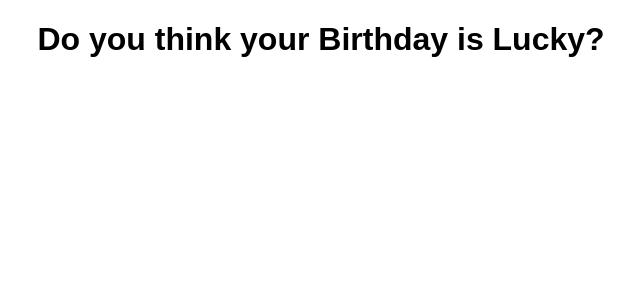
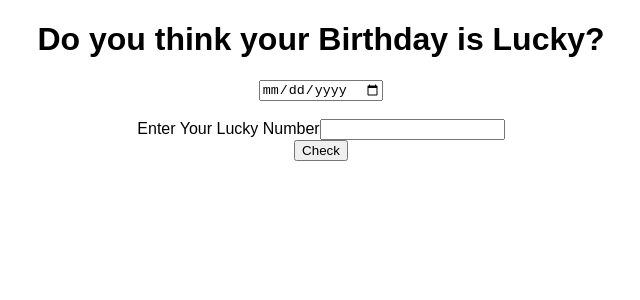
Before and after one commit to rkapoor10/lucky-birthday-reactApp, a React (Create React App) app: page / in a window 1280 px wide. Shown: the top 300 px of the page, without its empty margins (319-959 px from the left). Built offline with nearby package versions, Linux system fonts and the light colour scheme.

Commit message:
Update App.js

```diff
--- a/src/App.js
+++ b/src/App.js
@@ -1,9 +1,66 @@
+import React, { useState } from "react";
 import "./styles.css";
 
 export default function App() {
+  const [dobInput, setDobInput] = useState([]);
+  const [luckyNoInput, setLuckyNoInput] = useState(0);
+  const [output, setOutput] = useState("");
+
+  function onClickHandler() {
+    const dobArray = dobInput.split("-");
+    if (dobArray[0] >= 2021) {
+      setOutput(
+        <>
+          <div>Birthday's can only be celebrated after you are born</div>
+        </>
+      );
+    } else {
+      let sum = 0;
+      dobArray.map((element) => {
+        sum = sum + Number(element);
+        return sum;
+      });
+      let luck = 0;
+      luck = sum % Number(luckyNoInput);
+      console.log(luck);
+      if (luck === 0) {
+        setOutput(<div>You are a lucky person</div>);
+      } else {
+        setOutput(
+          <div>
+            But remember "Luck is what happens when preparation meets
+            opportunity!"
+          </div>
+        );
+      }
+    }
+  }
+
   return (
     <div className="App">
       <h1>Do you think your Birthday is Lucky?</h1>
+      {/* scroll down feature to be added */}
+      <input
+        type="date"
+        onChange={(event) => {
+          setDobInput(event.target.value);
+        }}
+      ></input>
+      <br />
+      <br />
+      <label>Enter Your Lucky Number</label>
+      <input
+        type="Number"
+        min="1"
+        step="1"
+        required
+        onChange={(event) => {
+          setLuckyNoInput(event.target.value);
+        }}
+      ></input>
+      <br />
+      <button onClick={onClickHandler}>Check</button>
+      <div>{output}</div>
     </div>
   );
 }
```
